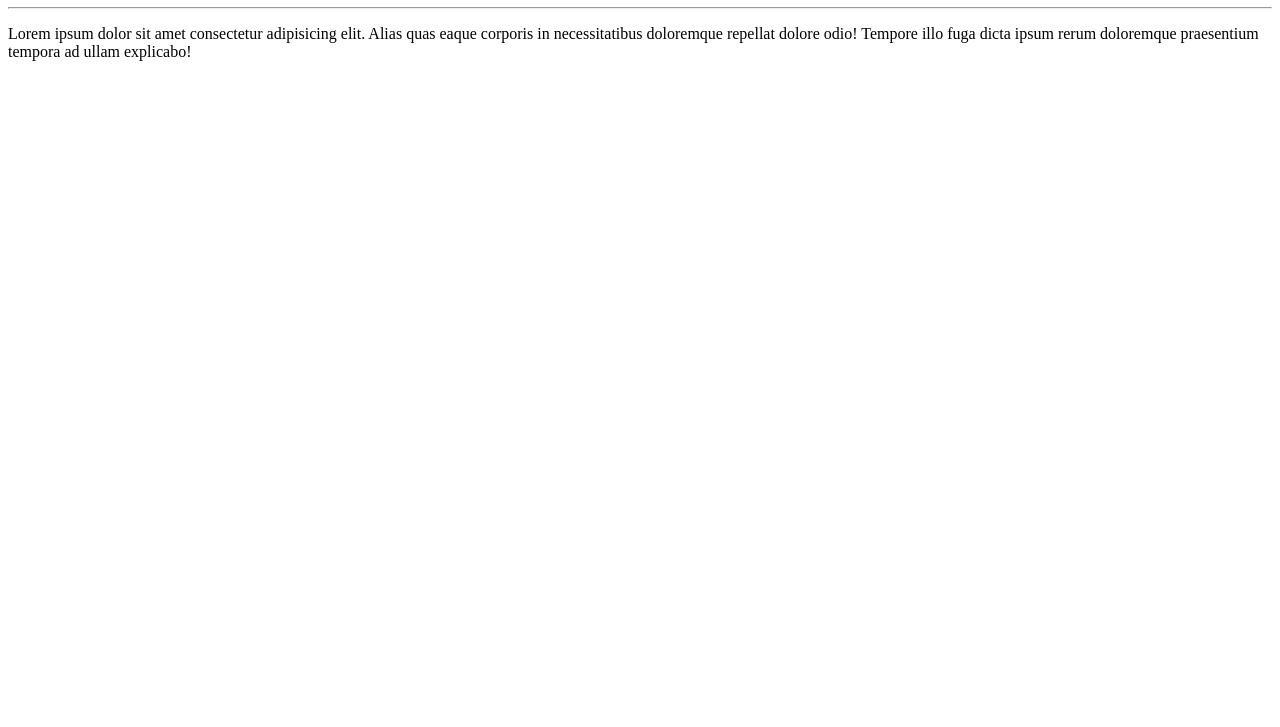
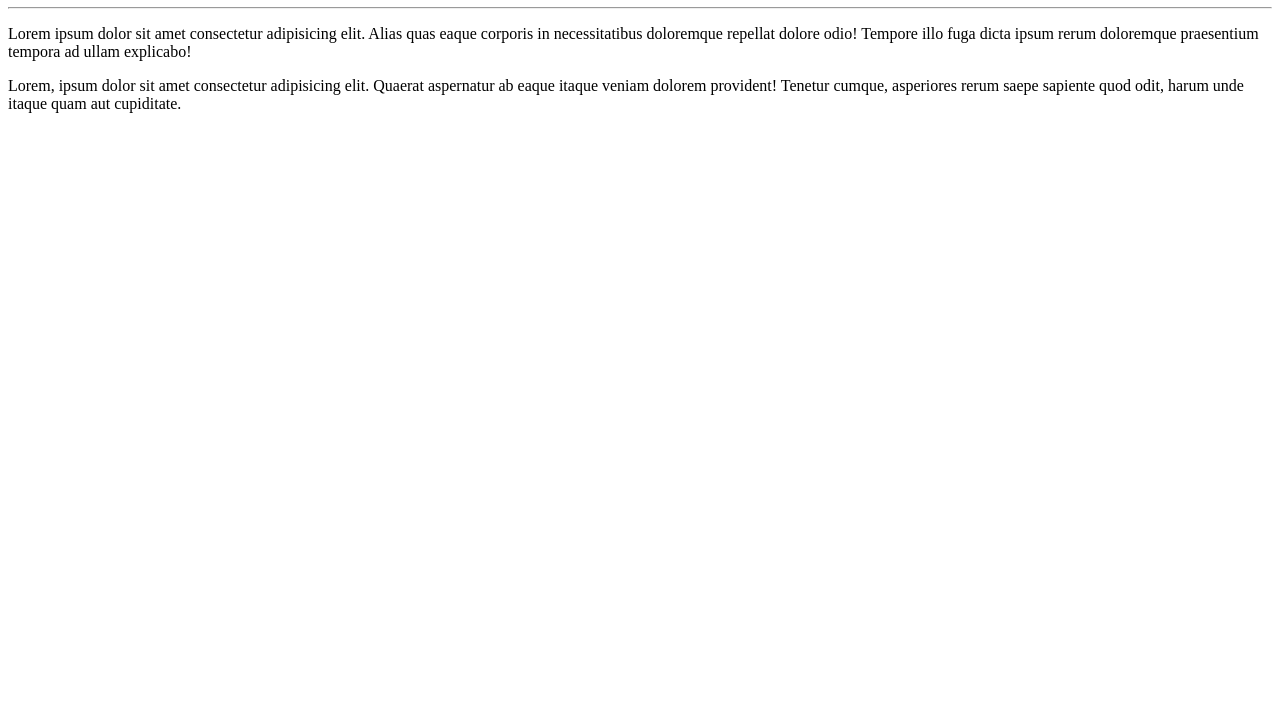
Before and after one commit to marcioalvessp/Ola_mundo, a plain HTML site: page Site-exemplo/index.html in a window 1280 px wide. Shown: the part 73-800 px from the top of the page. Drawn offline with Linux system fonts and the light colour scheme.

Commit message:
Adicionei o 2 Paragrafo no Visual CODE

```diff
--- a/Site-exemplo/index.html
+++ b/Site-exemplo/index.html
@@ -10,5 +10,6 @@
     <h1>Olá, Mundo</h1>
     <hr>
     <P>Lorem ipsum dolor sit amet consectetur adipisicing elit. Alias quas eaque corporis in necessitatibus doloremque repellat dolore odio! Tempore illo fuga dicta ipsum rerum doloremque praesentium tempora ad ullam explicabo!</P>
+    <p>Lorem, ipsum dolor sit amet consectetur adipisicing elit. Quaerat aspernatur ab eaque itaque veniam dolorem provident! Tenetur cumque, asperiores rerum saepe sapiente quod odit, harum unde itaque quam aut cupiditate.</p>
 </body>
 </html>
```
